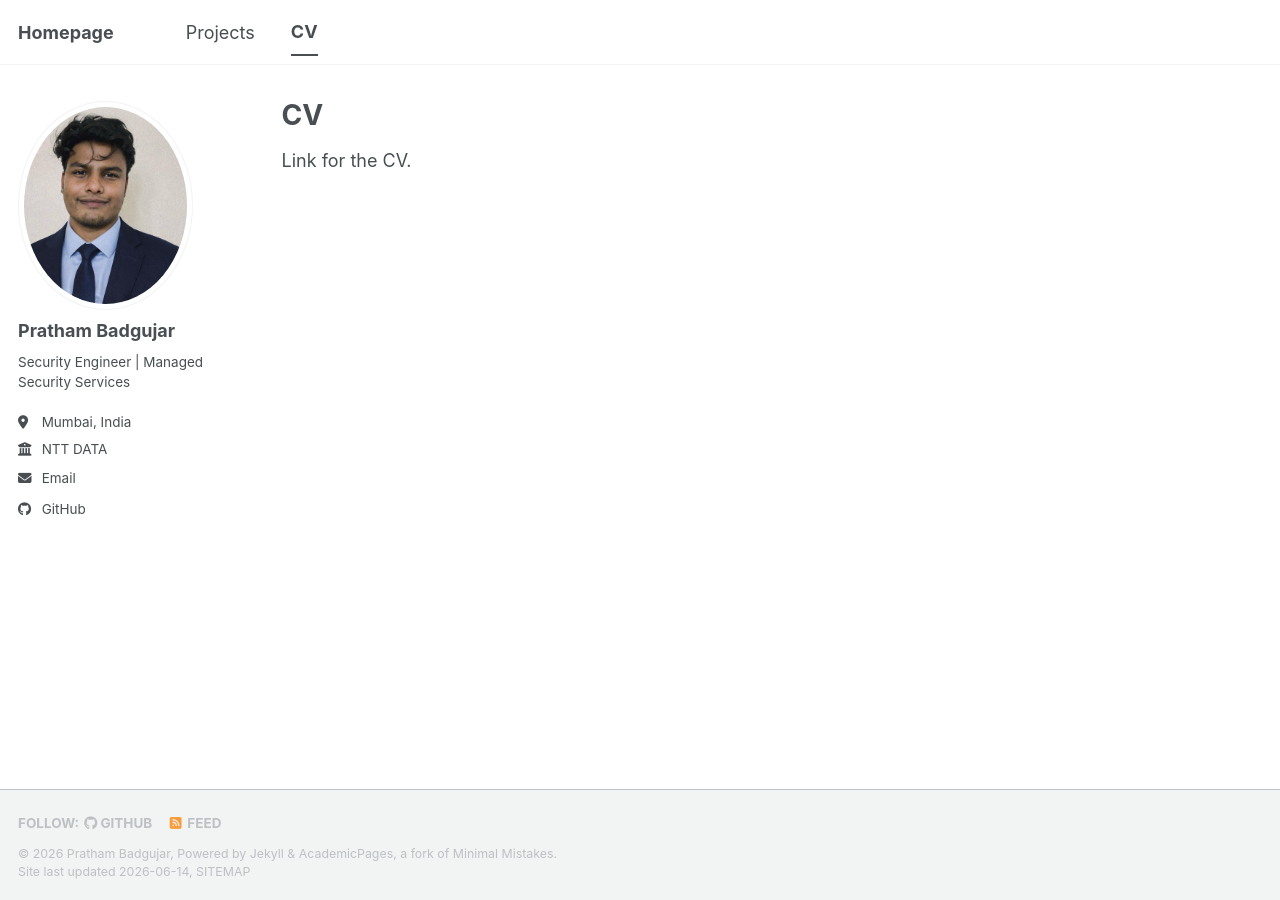
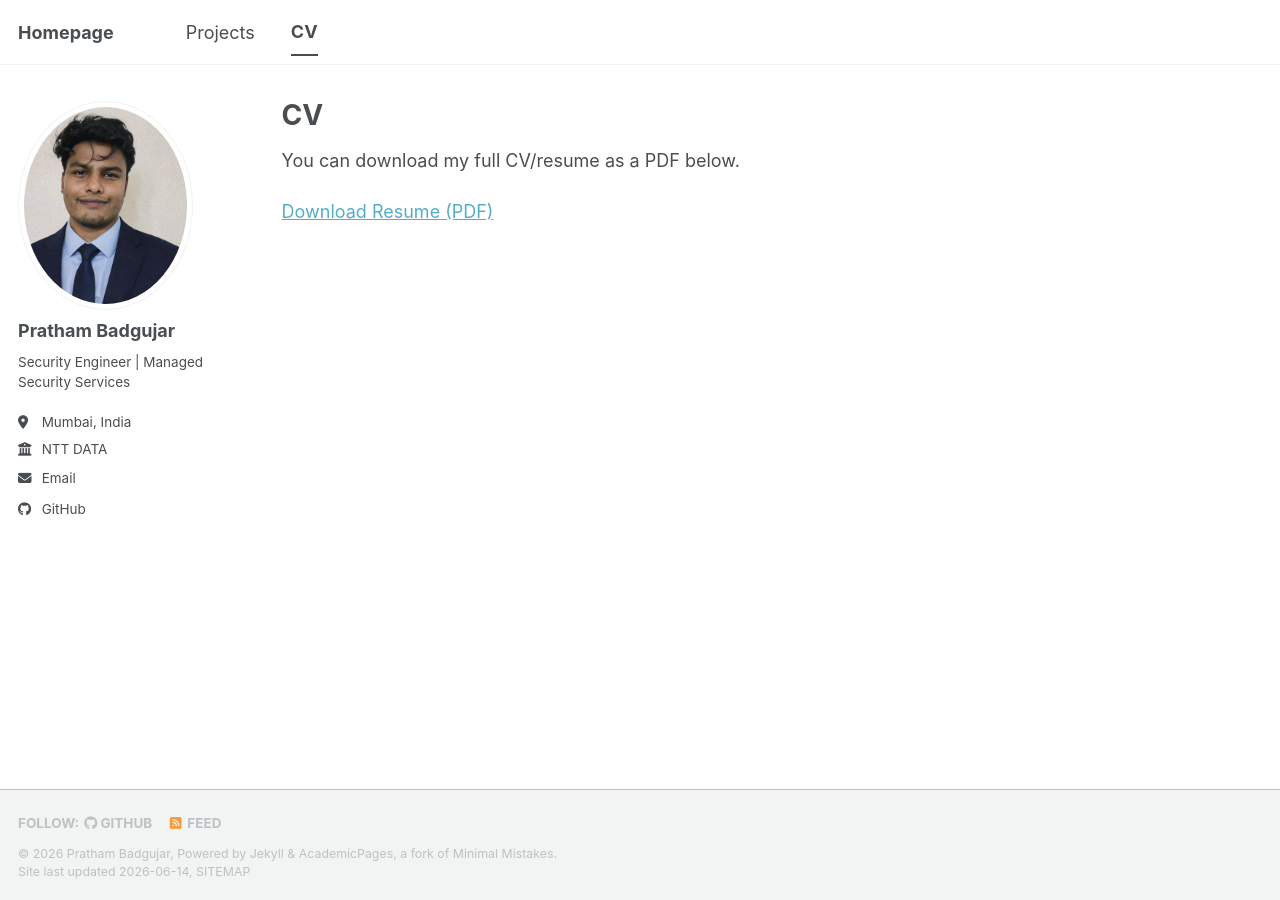
Before and after one commit to blackshieldcore/blackshieldcore.github.io, a Jekyll site: the page built from _pages/cv.md, in a window 1280 px wide. Built offline with Jekyll 4.4.1, drawn with Linux system fonts in a browser that asks for light colours; a script bundle is joined from its source files by our own code; library files that are not in the unit come from our copies.

Commit message:
Update cv.md

```diff
--- a/_pages/cv.md
+++ b/_pages/cv.md
@@ -7,6 +7,6 @@ redirect_from:
   - /resume
 ---
 
-{% include base_path %}
+You can download my full CV/resume as a PDF below.
 
-Link for the CV.
+[Download Resume (PDF)](/files/Pratham_Badgujar_Resume.pdf)
```
